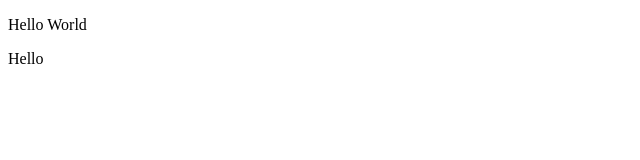
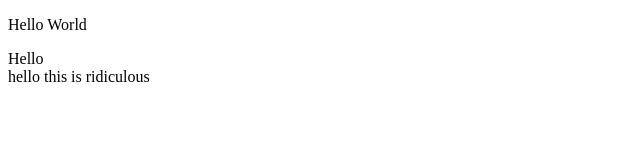
Before and after one commit to themartiantourist/testrepo, a plain HTML site: page index.html in a window 1280 px wide. Shown: the whole page, without its empty margins (0-640 px from the left). Drawn offline with Linux system fonts and the light colour scheme.

Commit message:
ridiculous text added

```diff
--- a/index.html
+++ b/index.html
@@ -8,6 +8,7 @@
 
    <p>Hello World</p>
    <div class="hello">Hello</div>
+    hello this is ridiculous
 
 </body>
 </html>
```
